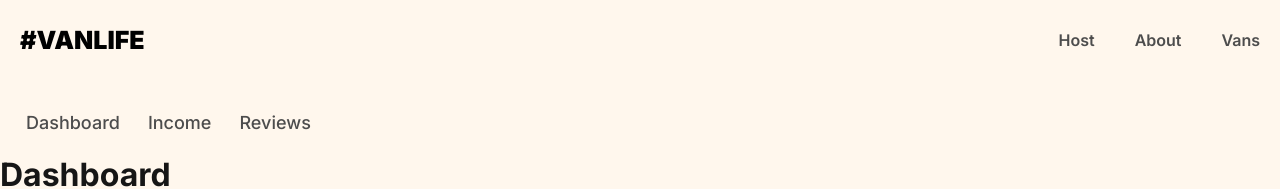
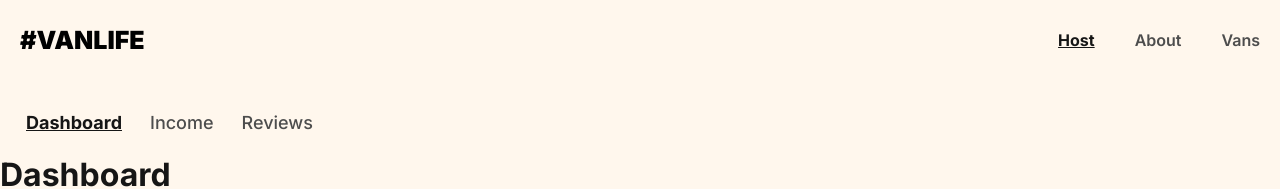
Before and after one commit to PrakrutiPareek/Van_Life, a React (Vite) app: page /host in a window 1280 px wide. Shown: the top 189 px of the page. Built offline with nearby package versions, Linux system fonts and the light colour scheme; what miragejs would draw is missing.

Commit message:
Links css updated with NavLinks

```diff
--- a/src/Components/Header.jsx
+++ b/src/Components/Header.jsx
@@ -1,16 +1,37 @@
 import React from "react";
-import { Link } from "react-router-dom";
+import { NavLink } from "react-router-dom";
 
 function Header() {
+  const styles = {
+    fontWeight: "bold",
+    textDecoration: "underline",
+    color: "#161616",
+  };
+
   return (
     <header>
-      <Link className="logo" to="/">
+      <NavLink className="logo" to="/">
         #VANLIFE
-      </Link>
+      </NavLink>
       <nav>
-        <Link to="/host">Host</Link>
-        <Link to="/about">About</Link>
-        <Link to="/vans">Vans</Link>
+        <NavLink
+          to="/host"
+          style={({ isActive }) => (isActive ? styles : null)}
+        >
+          Host
+        </NavLink>
+        <NavLink
+          to="/about"
+          style={({ isActive }) => (isActive ? styles : null)}
+        >
+          About
+        </NavLink>
+        <NavLink
+          to="/vans"
+          style={({ isActive }) => (isActive ? styles : null)}
+        >
+          Vans
+        </NavLink>
       </nav>
     </header>
   );
--- a/src/Components/HostLayout.jsx
+++ b/src/Components/HostLayout.jsx
@@ -1,13 +1,35 @@
 import React from "react";
-import { Link, Outlet } from "react-router-dom";
+import { NavLink, Outlet } from "react-router-dom";
 
 function HostLayout() {
+  const styles = {
+    fontWeight: "bold",
+    textDecoration: "underline",
+    color: "#161616",
+  };
+
   return (
     <>
       <nav className="host-navbar">
-        <Link to="/host">Dashboard</Link>
-        <Link to="/host/income">Income</Link>
-        <Link to="/host/reviews">Reviews</Link>
+        <NavLink
+          to="/host"
+          end
+          style={({ isActive }) => (isActive ? styles : null)}
+        >
+          Dashboard
+        </NavLink>
+        <NavLink
+          to="/host/income"
+          style={({ isActive }) => (isActive ? styles : null)}
+        >
+          Income
+        </NavLink>
+        <NavLink
+          to="/host/reviews"
+          style={({ isActive }) => (isActive ? styles : null)}
+        >
+          Reviews
+        </NavLink>
       </nav>
       <Outlet />
     </>
--- a/src/index.css
+++ b/src/index.css
@@ -39,6 +39,10 @@ header .logo {
   text-transform: uppercase;
   font-weight: 900;
   font-size: 25px;
+}
+
+header .logo:hover {
+  text-decoration: none;
 }
 
 header a {
```
